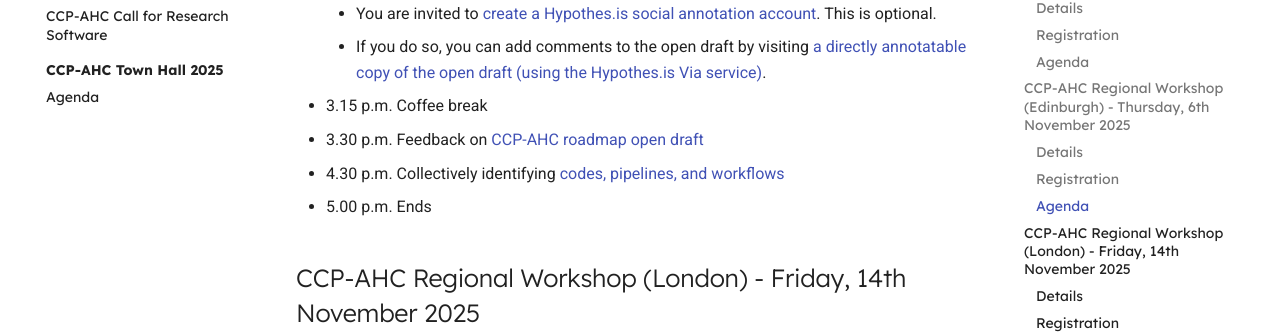
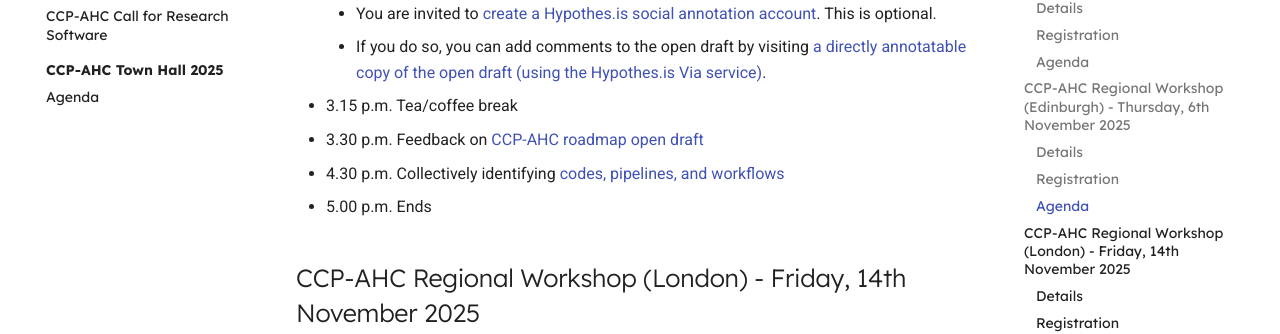
Before and after one commit to ccpahc/ccpahc.github.io, an MkDocs documentation site: the page built from docs/activities/regional-engagement.md, in a window 1280 px wide and 900 px high, scrolled down 2010 px. Shown: the part 164-498 px from the top of the window. Built offline with MkDocs 1.6.1 and Material for MkDocs 9.7.7, drawn with Linux system fonts in a browser that asks for light colours; comment, search, counter and statistics services are not loaded.

Commit message:
Update coffee break to tea/coffee break

```diff
--- a/docs/activities/regional-engagement.md
+++ b/docs/activities/regional-engagement.md
@@ -57,7 +57,7 @@ Please note that the [UK DARIAH Day 2025](https://www.eventbrite.co.uk/e/dariah-
     - You are invited to [create a Hypothes.is social annotation account](https://hypothes.is/signup). This is optional.
     - If you do so, you can add comments to the open draft by visiting [a directly annotatable copy of the open draft (using the Hypothes.is Via service)](https://via.hypothes.is/https://www.ccpahc.ac.uk/assets/OPEN%20DRAFT%202025-09-11%20-%20CCP-AHC%20Roadmap%20Open%20Draft.pdf).
 
-- 3.15 p.m. Coffee break
+- 3.15 p.m. Tea/coffee break
 - 3.30 p.m. Feedback on [CCP-AHC roadmap open draft](https://zenodo.org/records/17099176)
 - 4.30 p.m. Collectively identifying [codes, pipelines, and workflows](https://www.ccpahc.ac.uk/activities/codes-eoi/)
 - 5.00 p.m. Ends
```
